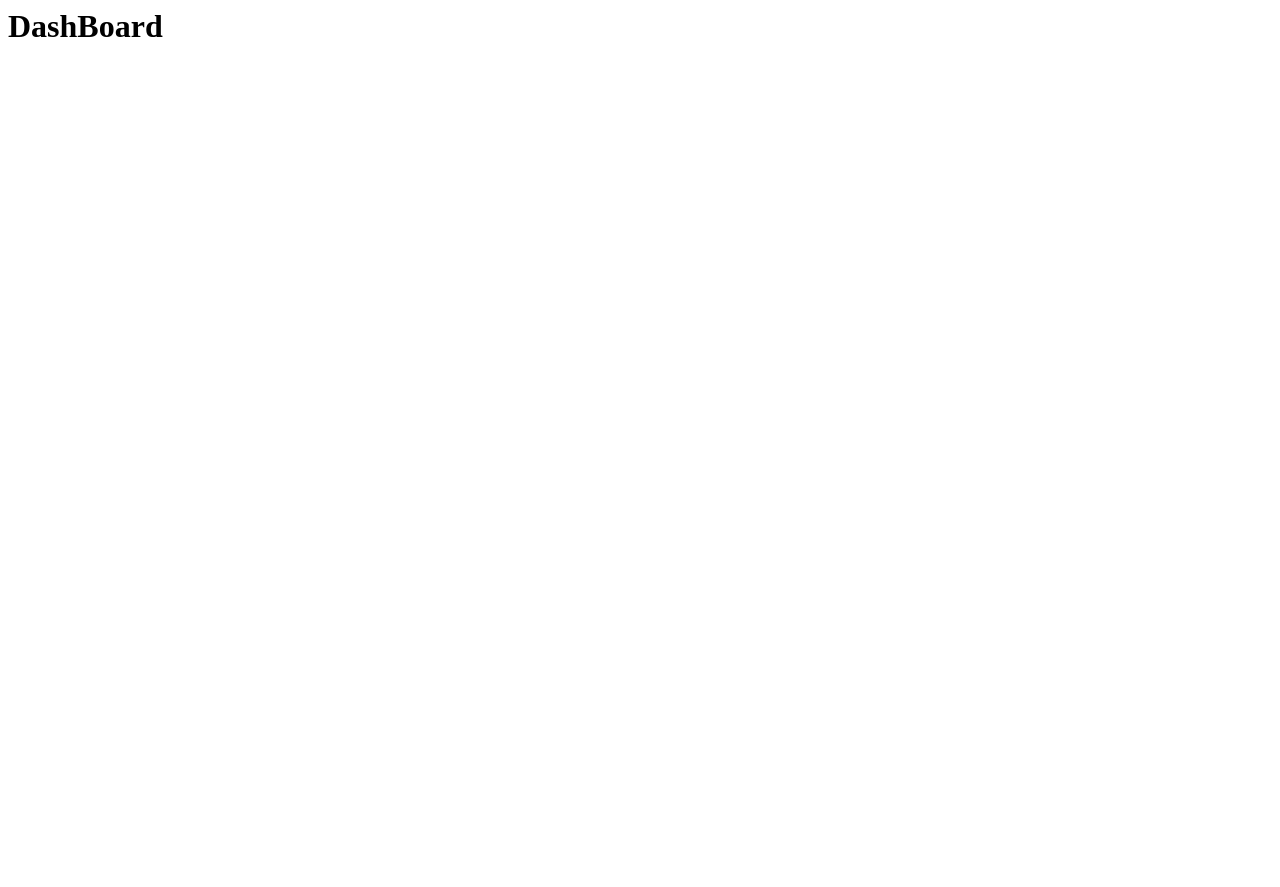
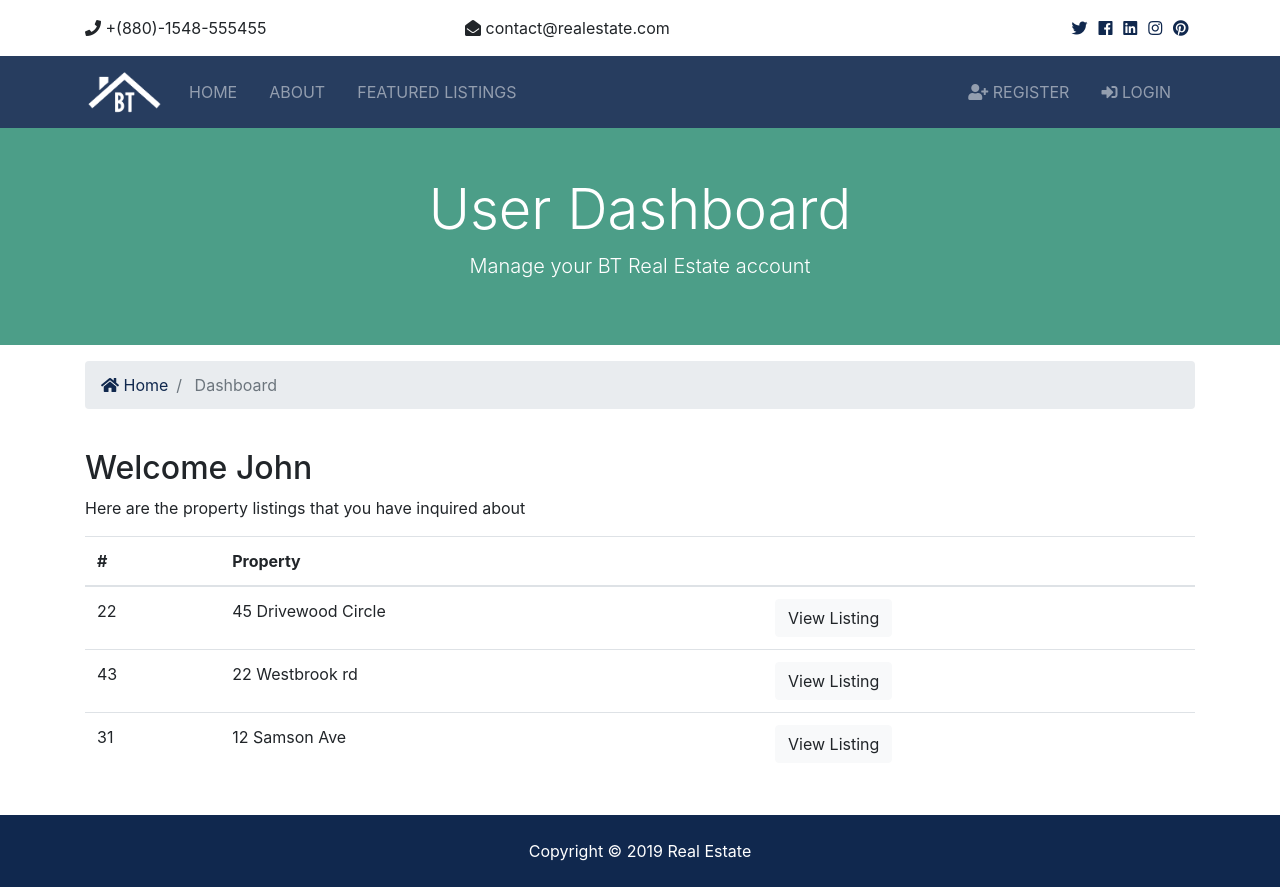
Before and after one commit to itsaiub/django-real-state-site, a Django app: page /accounts/dashboard/ in a window 1280 px wide. Before the commit the page is almost empty. Before the commit the page ends 37 px from the top, so only its background shows below. Run offline with Django 3.2, Linux system fonts and the light colour scheme; some libraries are stand-ins or nearby versions.

Commit message:
logout using js

```diff
--- a/accounts/views.py
+++ b/accounts/views.py
@@ -66,7 +66,10 @@ def login(request):
 
 
 def logout(request):
-    return redirect('pages:index')
+    if request.method == 'POST':
+        auth.logout(request)
+        messages.success(request, 'You are now logout.')
+        return redirect('pages:index')
 
 
 def dashboard(request):
--- a/templates/accounts/dashboard.html
+++ b/templates/accounts/dashboard.html
@@ -1 +1,76 @@
-<h1>DashBoard</h1>
+{% extends "base.html" %}
+
+{% block content %}
+
+  <section id="showcase-inner" class="py-5 text-white">
+    <div class="container">
+      <div class="row text-center">
+        <div class="col-md-12">
+          <h1 class="display-4">User Dashboard</h1>
+          <p class="lead">Manage your BT Real Estate account</p>
+        </div>
+      </div>
+    </div>
+  </section>
+
+  <!-- Breadcrumb -->
+  <section id="bc" class="mt-3">
+    <div class="container">
+      <nav aria-label="breadcrumb">
+        <ol class="breadcrumb">
+          <li class="breadcrumb-item">
+            <a href="{% url 'pages:index' %}">
+              <i class="fas fa-home"></i> Home</a>
+          </li>
+          <li class="breadcrumb-item active"> Dashboard</li>
+        </ol>
+      </nav>
+    </div>
+  </section>
+  <!-- Alerts -->
+{% include "partials/_alerts.html" %}
+
+  <section id="dashboard" class="py-4">
+    <div class="container">
+      <div class="row">
+        <div class="col-md-12">
+          <h2>Welcome John</h2>
+          <p>Here are the property listings that you have inquired about</p>
+          <table class="table">
+            <thead>
+              <tr>
+                <th scope="col">#</th>
+                <th scope="col">Property</th>
+                <th></th>
+              </tr>
+            </thead>
+            <tbody>
+              <tr>
+                <td>22</td>
+                <td>45 Drivewood Circle</td>
+                <td>
+                  <a class="btn btn-light" href="#">View Listing</a>
+                </td>
+              </tr>
+              <tr>
+                <td>43</td>
+                <td>22 Westbrook rd</td>
+                <td>
+                  <a class="btn btn-light" href="#">View Listing</a>
+                </td>
+              </tr>
+              <tr>
+                <td>31</td>
+                <td>12 Samson Ave</td>
+                <td>
+                  <a class="btn btn-light" href="#">View Listing</a>
+                </td>
+              </tr>
+            </tbody>
+          </table>
+        </div>
+      </div>
+    </div>
+  </section>
+
+{% endblock content %}
--- a/templates/pages/index.html
+++ b/templates/pages/index.html
@@ -1,7 +1,8 @@
 {% extends "base.html" %}
 {% load humanize %}
 {% block content %}
-
+  <!-- Alerts -->
+  {% include "partials/_alerts.html" %}
     <!-- Showcase -->
   <section id="showcase">
     <div class="container text-center">
@@ -64,8 +65,7 @@
       </div>
     </div>
   </section>
-  <!-- Alerts -->
-  {% include "partials/_alerts.html" %}
+
   <!-- Listings -->
   <section id="listings" class="py-5">
     <div class="container">
--- a/templates/partials/_navbar.html
+++ b/templates/partials/_navbar.html
@@ -40,6 +40,27 @@
         </ul>
 
         <ul class="navbar-nav ml-auto">
+          {% if user.is_authenticated %}
+            <li
+              {% if 'dashboard' in request.path %}
+                class="nav-item active mr-3"
+              {% else %}
+                class="nav-item mr-3"
+              {% endif %}
+            >
+              <a class="nav-link" href="{% url 'accounts:dashboard' %}">
+                Welcome {{ user.username }} (Dashboard)</a>
+            </li>
+            <li class="nav-item mr-3">
+              <a href="javascript:{document.getElementById('logout').submit()}" class="nav-link">
+                <i class="fas fa-sign-out-alt"></i> Logout
+              </a>
+              <form action="{% url 'accounts:logout' %}" method="POST" id="logout">
+                {% csrf_token %}
+                <input type="hidden">
+              </form>
+            </li>
+          {% else %}
             <li
               {% if 'register' in request.path %}
                 class="nav-item active mr-3"
@@ -62,6 +83,7 @@
 
                 Login</a>
             </li>
+          {% endif %}
         </ul>
       </div>
     </div>
```
Lines whose indentation alone changed are shown as unchanged.
